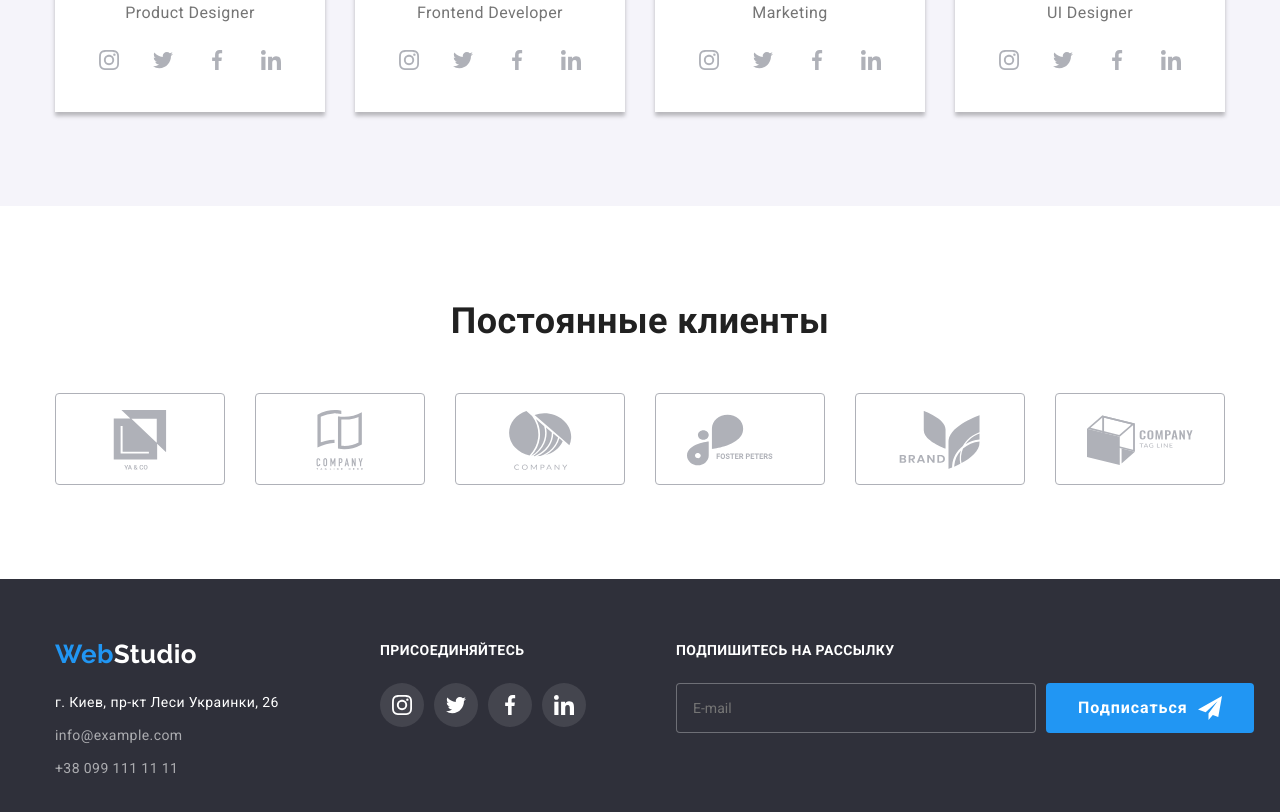
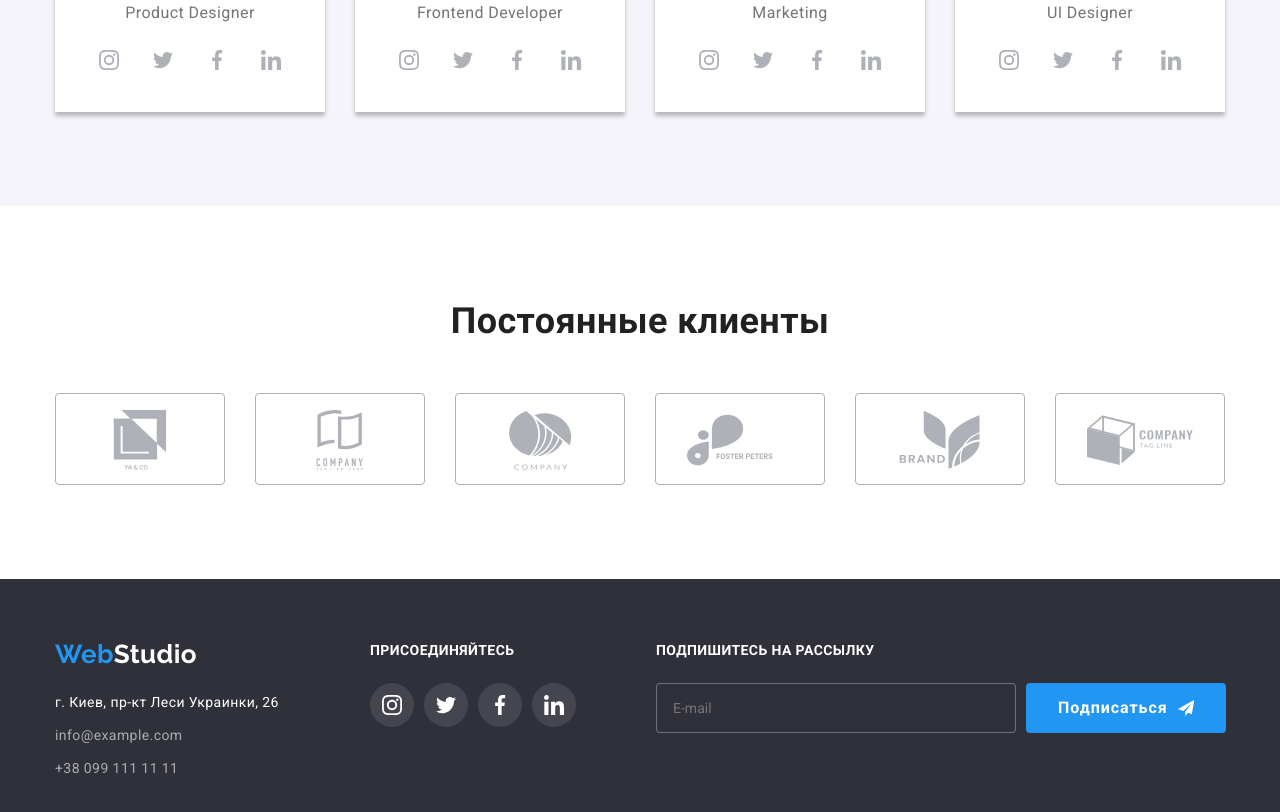
Before and after one commit to alex-shepel/goit-markup-hw-06, a plain HTML site: page index.html in a window 1280 px wide. Shown: the part 2102-2914 px from the top of the page. Drawn offline with nearby package versions, Linux system fonts and the light colour scheme.

Commit message:
Fix footer container width

```diff
--- a/css/common.css
+++ b/css/common.css
@@ -204,7 +204,7 @@ body {
 
 .footer .container {
 	display: flex;
-	gap: 90px;
+	gap: 80px;
 }
 
 .footer .logo {
@@ -291,6 +291,7 @@ body {
 
 .mailing .btn-confirm {
 	height: 50px;
+	width: 200px;
 	display: flex;
 	align-items: center;
 	justify-content: center;
```
